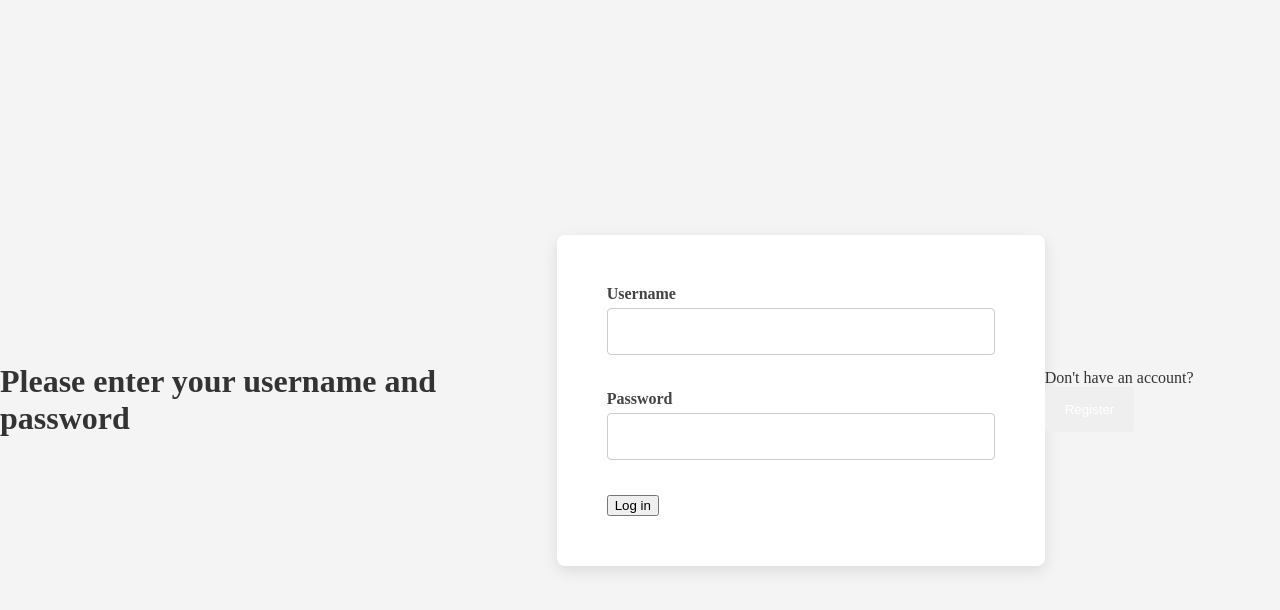
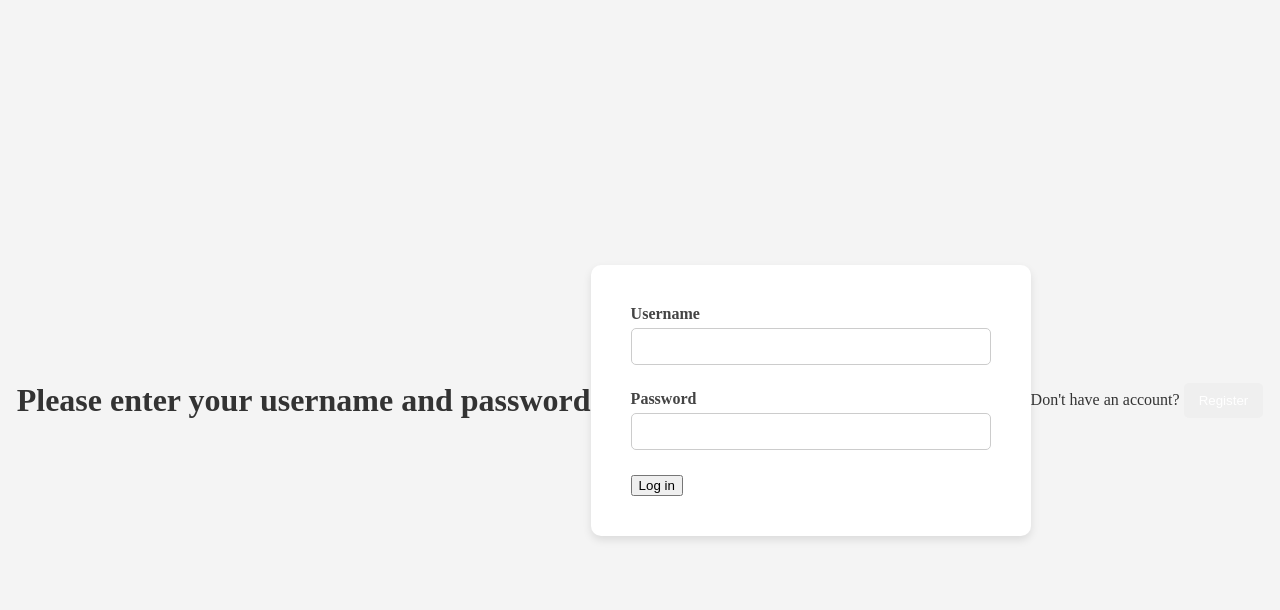
Before and after one commit to jeongj456/CSE312, a Flask app: template templates/login.html in a window 1280 px wide. Shown: the top 610 px of the page. Run offline with Flask 3, Linux system fonts and the light colour scheme; the template is opened without the code that fills it, so the values that code supplies are empty.

Commit message:
Update login.css

```diff
--- a/static/login.css
+++ b/static/login.css
@@ -13,27 +13,27 @@ body {
 
 form {
     background-color: #fff;
-    padding: 50px;
-    border-radius: 8px;
-    box-shadow: 0 5px 15px rgba(0, 0, 0, 0.1);
-    width: 400px;
+    padding: 40px;
+    border-radius: 10px;
+    box-shadow: 0 4px 8px rgba(0, 0, 0, 0.1);
+    width: 360px;
 }
 
 label {
     display: block;
-    margin-bottom: 15px;
-    font-weight: bold;
+    margin-bottom: 10px;
+    font-weight: 600;
     color: #444;
 }
 
 input[type="text"],
 input[type="password"] {
     width: 100%;
-    padding: 15px;
+    padding: 10px;
     margin-top: 5px;
-    margin-bottom: 20px;
+    margin-bottom: 15px;
     border: 1px solid #ccc;
-    border-radius: 4px;
+    border-radius: 5px;
     box-sizing: border-box;
 }
 
@@ -42,10 +42,10 @@ button {
     background-color: #007bff;
     color: #fff;
     border: none;
-    padding: 15px 20px;
-    border-radius: 4px;
+    padding: 10px 15px;
+    border-radius: 5px;
     cursor: pointer;
-    transition: background-color 0.3s ease;
+    transition: background-color 0.2s ease;
 }
 
 button:hover {
```
